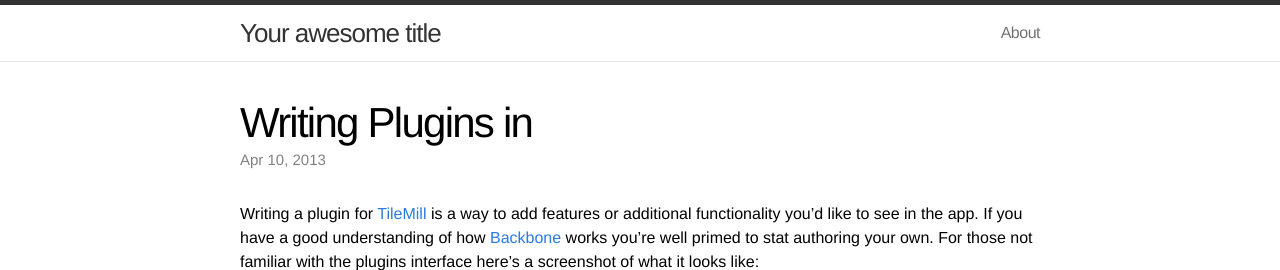
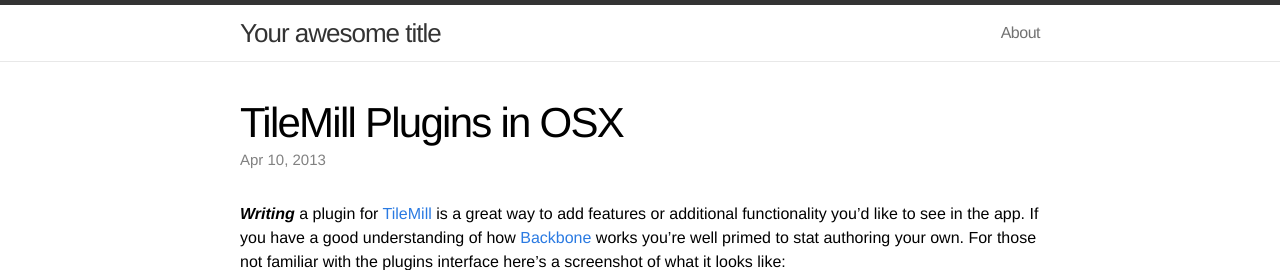
Before and after one commit to dhcole/eno-site, a Jekyll site: the page built from _posts/2013-04-10-a-filename.md, in a window 1280 px wide and 900 px high, cut to the strip 0-270 px from the top of the window. Built offline with Jekyll 4.4.1, drawn with Linux system fonts in a browser that asks for light colours.

Commit message:
Saving a commit

```diff
--- a/_posts/2013-04-10-a-filename.md
+++ b/_posts/2013-04-10-a-filename.md
@@ -2,13 +2,13 @@
 published: true
 layout: post
 category: blog
-title: Writing Plugins in
+title: TileMill Plugins in OSX
 permalink: /blog/writing-tilemill-plugins
 class: tilemill-plugins
 headline: images/blog/tilemill-plugins.png
 ---
 
-<p>Writing a plugin for <a href="http://mapbox.com/tilemill">TileMill</a> is a way to add features or additional functionality you’d like to see in the app. If you have a good understanding of how <a href="http://backbonejs.org">Backbone</a> works you’re well primed to stat authoring your own. For those not familiar with the plugins interface here’s a screenshot of what it looks like:</p>
+<p><i><b>Writing</b></i> a plugin for <a href="http://mapbox.com/tilemill">TileMill</a> is a great way to add features or additional functionality you’d like to see in the app. If you have a good understanding of how <a href="http://backbonejs.org">Backbone</a> works you’re well primed to stat authoring your own. For those not familiar with the plugins interface here’s a screenshot of what it looks like:</p>
 
 <p><img src="http://cl.ly/LIVX/screenshot_2012-12-02Screen%20Shot%202012-12-02%20at%205.06.47%20PM.png" alt=""></p>
 
```
